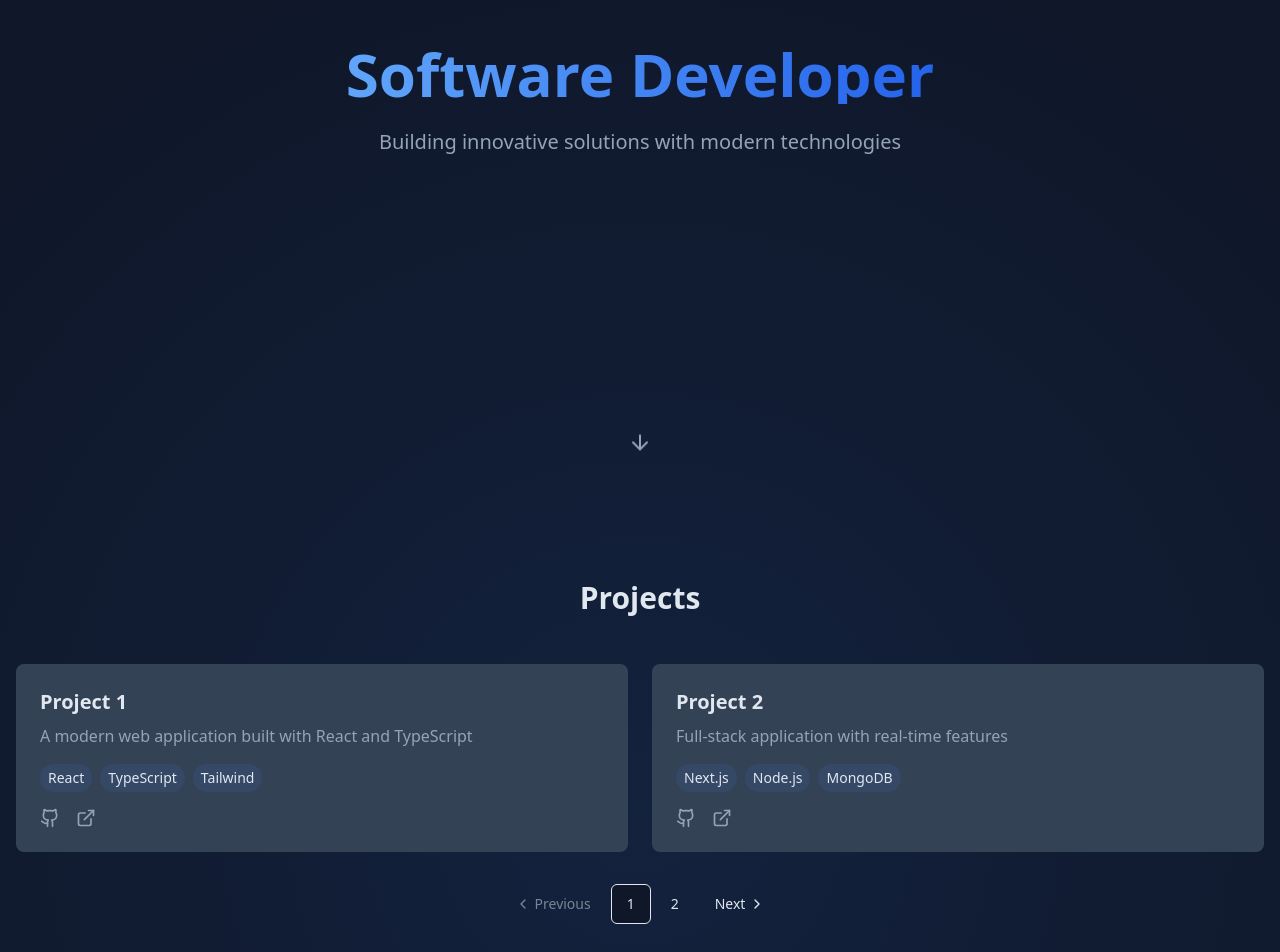
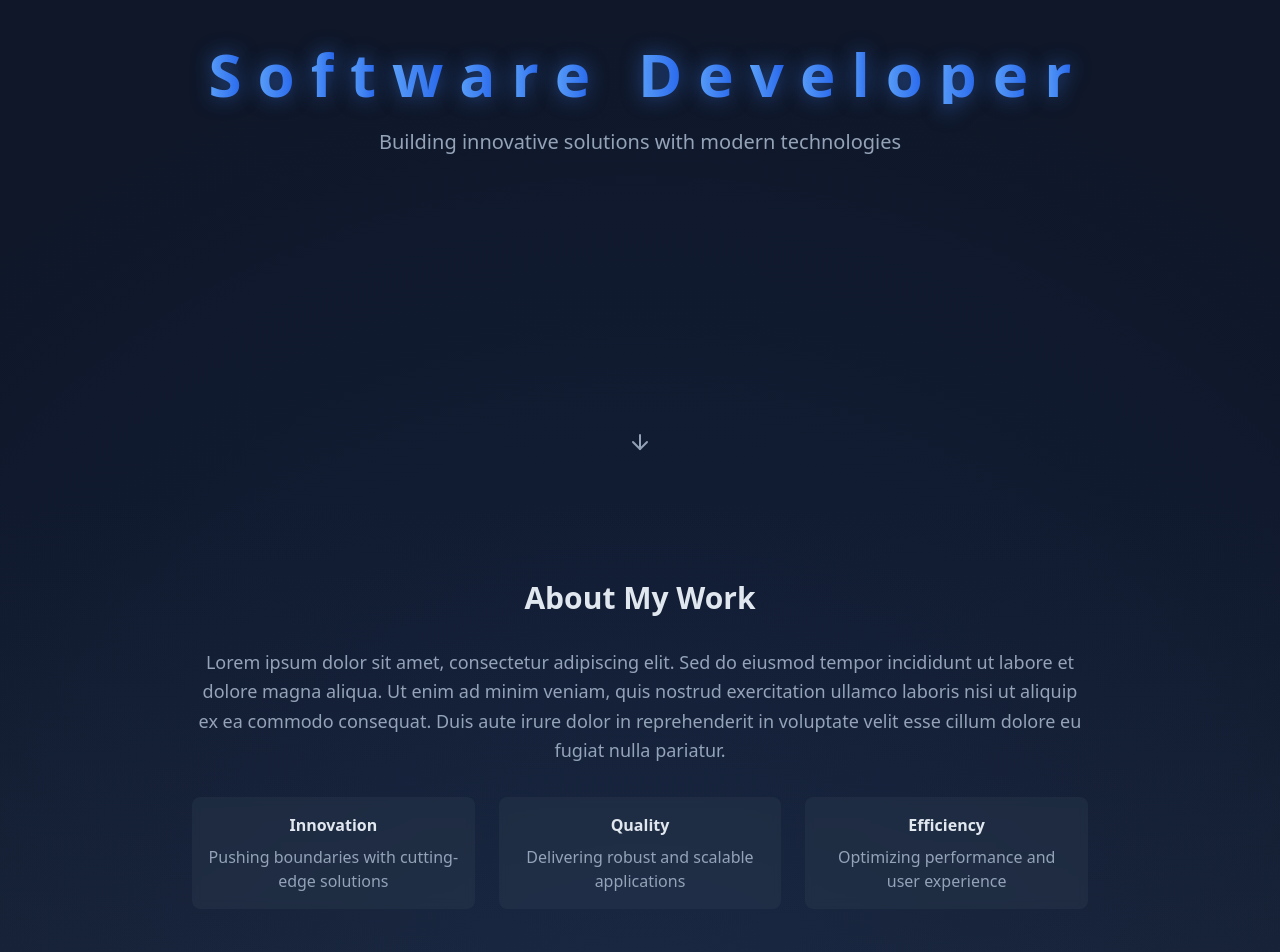
Before and after one commit to GiorgosIo/Portfolio, a React (Vite) app: page / in a window 1280 px wide. Shown: the part 300-1252 px from the top of the page. Built offline with nearby package versions, Linux system fonts and the light colour scheme.

Commit message:
Update pagination and add summary section
- Changed pagination to display 3 elements per page instead of 2.
- Added a summary section with placeholder text above the project section.
- Implemented a futuristic animation for the header title.
[skip gpt_engineer]

```diff
--- a/src/components/Achievements.tsx
+++ b/src/components/Achievements.tsx
@@ -27,7 +27,7 @@ const achievements = [
   },
 ];
 
-const ITEMS_PER_PAGE = 2;
+const ITEMS_PER_PAGE = 3;
 
 const Achievements = () => {
   const [currentPage, setCurrentPage] = useState(1);
--- a/src/components/Hero.tsx
+++ b/src/components/Hero.tsx
@@ -2,17 +2,50 @@ import { motion } from "framer-motion";
 import { ArrowDown } from "lucide-react";
 
 const Hero = () => {
+  const titleVariants = {
+    hidden: { opacity: 0, y: -20 },
+    visible: {
+      opacity: 1,
+      y: 0,
+      transition: {
+        duration: 0.8,
+        staggerChildren: 0.1,
+      },
+    },
+  };
+
+  const letterVariants = {
+    hidden: { opacity: 0, y: 50 },
+    visible: {
+      opacity: 1,
+      y: 0,
+    },
+  };
+
+  const title = "Software Developer";
+
   return (
     <section className="min-h-screen flex flex-col items-center justify-center relative px-4">
       <motion.div
-        initial={{ opacity: 0, y: 20 }}
-        animate={{ opacity: 1, y: 0 }}
-        transition={{ duration: 0.8 }}
+        initial="hidden"
+        animate="visible"
+        variants={titleVariants}
         className="text-center"
       >
-        <h1 className="text-4xl md:text-6xl font-bold mb-6 bg-clip-text text-transparent bg-gradient-to-r from-blue-400 to-blue-600">
-          Software Developer
-        </h1>
+        <motion.h1 className="text-4xl md:text-6xl font-bold mb-6 flex flex-wrap justify-center gap-x-4">
+          {title.split("").map((char, index) => (
+            <motion.span
+              key={index}
+              variants={letterVariants}
+              className="inline-block bg-clip-text text-transparent bg-gradient-to-r from-blue-400 to-blue-600"
+              style={{
+                textShadow: "0 0 20px rgba(59, 130, 246, 0.5)",
+              }}
+            >
+              {char === " " ? "\u00A0" : char}
+            </motion.span>
+          ))}
+        </motion.h1>
         <p className="text-lg md:text-xl text-muted-foreground max-w-2xl mx-auto">
           Building innovative solutions with modern technologies
         </p>
--- a/src/components/Projects.tsx
+++ b/src/components/Projects.tsx
@@ -34,7 +34,7 @@ const projects = [
   },
 ];
 
-const ITEMS_PER_PAGE = 2;
+const ITEMS_PER_PAGE = 3;
 
 const Projects = () => {
   const [currentPage, setCurrentPage] = useState(1);
@@ -54,7 +54,7 @@ const Projects = () => {
         transition={{ duration: 0.6 }}
       >
         <h2 className="text-3xl font-bold mb-12 text-center">Projects</h2>
-        <div className="grid grid-cols-1 md:grid-cols-2 gap-6 max-w-7xl mx-auto">
+        <div className="grid grid-cols-1 md:grid-cols-3 gap-6 max-w-7xl mx-auto">
           {paginatedProjects.map((project, index) => (
             <motion.div
               key={index}
--- /dev/null
+++ b/src/components/Summary.tsx
@@ -0,0 +1,36 @@
+import { motion } from "framer-motion";
+
+const Summary = () => {
+  return (
+    <section className="py-20 px-4 bg-gradient-to-b from-transparent to-muted/20">
+      <motion.div
+        initial={{ opacity: 0, y: 20 }}
+        whileInView={{ opacity: 1, y: 0 }}
+        viewport={{ once: true }}
+        transition={{ duration: 0.6 }}
+        className="max-w-4xl mx-auto text-center"
+      >
+        <h2 className="text-3xl font-bold mb-8">About My Work</h2>
+        <p className="text-lg text-muted-foreground leading-relaxed">
+          Lorem ipsum dolor sit amet, consectetur adipiscing elit. Sed do eiusmod tempor incididunt ut labore et dolore magna aliqua. Ut enim ad minim veniam, quis nostrud exercitation ullamco laboris nisi ut aliquip ex ea commodo consequat. Duis aute irure dolor in reprehenderit in voluptate velit esse cillum dolore eu fugiat nulla pariatur.
+        </p>
+        <div className="mt-8 grid grid-cols-1 md:grid-cols-3 gap-6">
+          <div className="p-4 rounded-lg bg-muted/30 backdrop-blur-sm">
+            <h3 className="font-semibold mb-2">Innovation</h3>
+            <p className="text-muted-foreground">Pushing boundaries with cutting-edge solutions</p>
+          </div>
+          <div className="p-4 rounded-lg bg-muted/30 backdrop-blur-sm">
+            <h3 className="font-semibold mb-2">Quality</h3>
+            <p className="text-muted-foreground">Delivering robust and scalable applications</p>
+          </div>
+          <div className="p-4 rounded-lg bg-muted/30 backdrop-blur-sm">
+            <h3 className="font-semibold mb-2">Efficiency</h3>
+            <p className="text-muted-foreground">Optimizing performance and user experience</p>
+          </div>
+        </div>
+      </motion.div>
+    </section>
+  );
+};
+
+export default Summary;
--- a/src/pages/Index.tsx
+++ b/src/pages/Index.tsx
@@ -1,5 +1,6 @@
 import { useEffect } from "react";
 import Hero from "../components/Hero";
+import Summary from "../components/Summary";
 import Projects from "../components/Projects";
 import Skills from "../components/Skills";
 import Achievements from "../components/Achievements";
@@ -12,6 +13,7 @@ const Index = () => {
   return (
     <main className="min-h-screen">
       <Hero />
+      <Summary />
       <Projects />
       <Skills />
       <Achievements />
```
